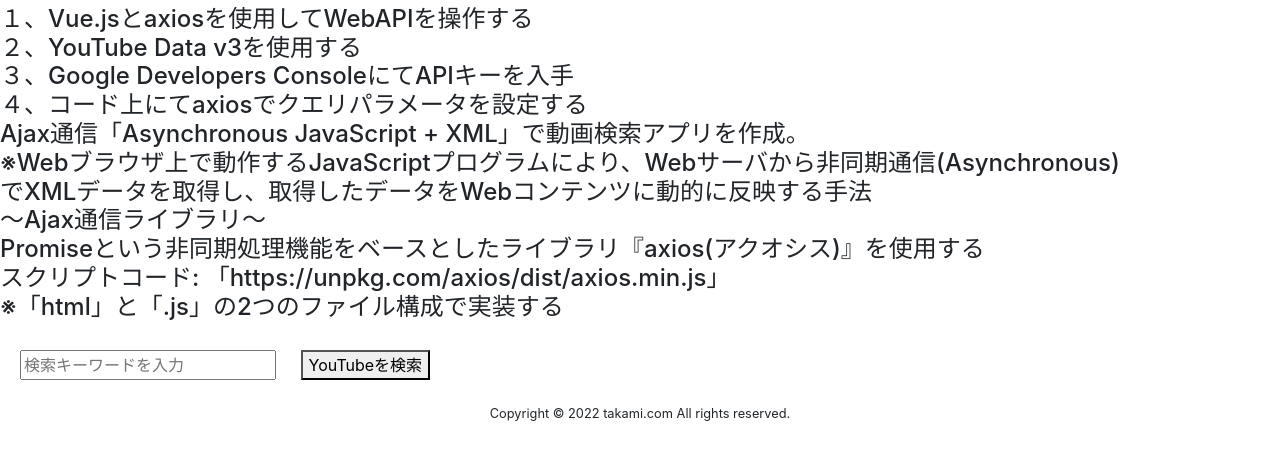
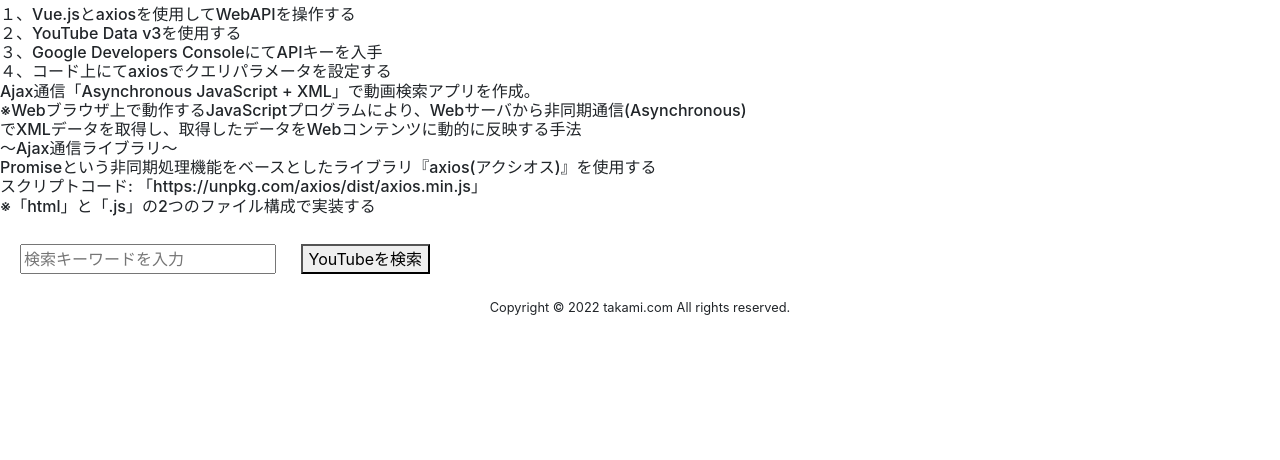
Before and after one commit to pn496/youtu, a plain HTML site: page index.html in a window 1280 px wide. Shown: the part 80-540 px from the top of the page. Drawn offline with nearby package versions, Linux system fonts and the light colour scheme.

Commit message:
Add files via upload

```diff
--- a/index.html
+++ b/index.html
@@ -26,7 +26,7 @@
     <h2>アプリケーション開発<br>
         YouTube動画検索アプリ
     </h2>
-    <h4>１、Vue.jsとaxiosを使用してWebAPIを操作する<br>
+    <h6>１、Vue.jsとaxiosを使用してWebAPIを操作する<br>
         ２、YouTube Data v3を使用する<br>
         ３、Google Developers ConsoleにてAPIキーを入手<br>
         ４、コード上にてaxiosでクエリパラメータを設定する<br>
@@ -34,10 +34,10 @@
         ※Webブラウザ上で動作するJavaScriptプログラムにより、Webサーバから非同期通信(Asynchronous)<br>
         でXMLデータを取得し、取得したデータをWebコンテンツに動的に反映する手法<br>
         〜Ajax通信ライブラリ〜<br>
-        Promiseという非同期処理機能をベースとしたライブラリ『axios(アクオシス)』を使用する<br>
+        Promiseという非同期処理機能をベースとしたライブラリ『axios(アクシオス)』を使用する<br>
         スクリプトコード: 「https://unpkg.com/axios/dist/axios.min.js」<br>
         ※「html」と「.js」の2つのファイル構成で実装する<br>
-    </h4>
+    </h6>
     <div id="app">
         <input class="input" v-model="keyword" placeholder="検索キーワードを入力" />
         <button @click="searchMovies">YouTubeを検索</button>
```
